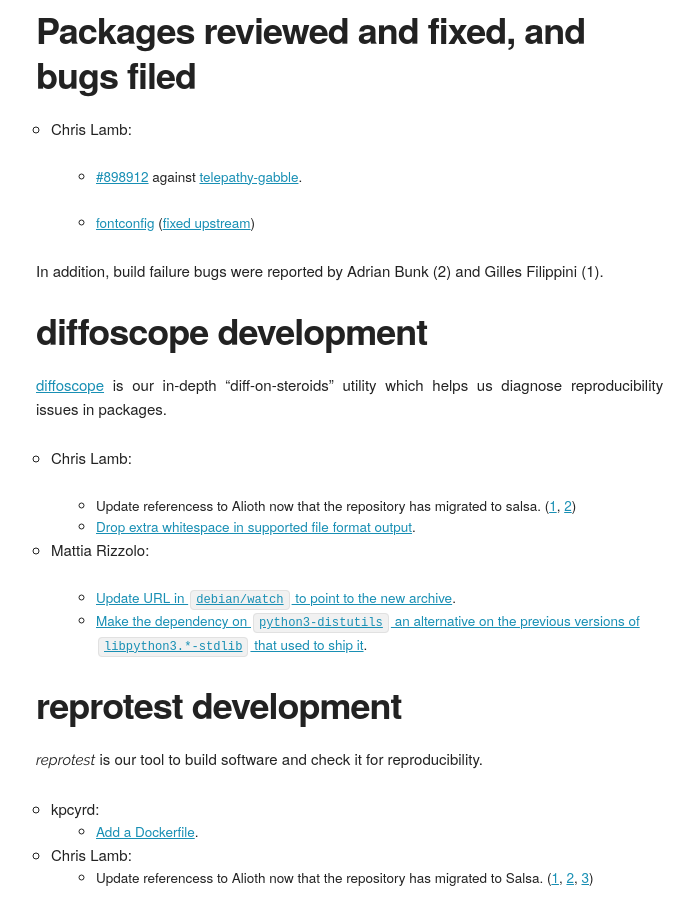
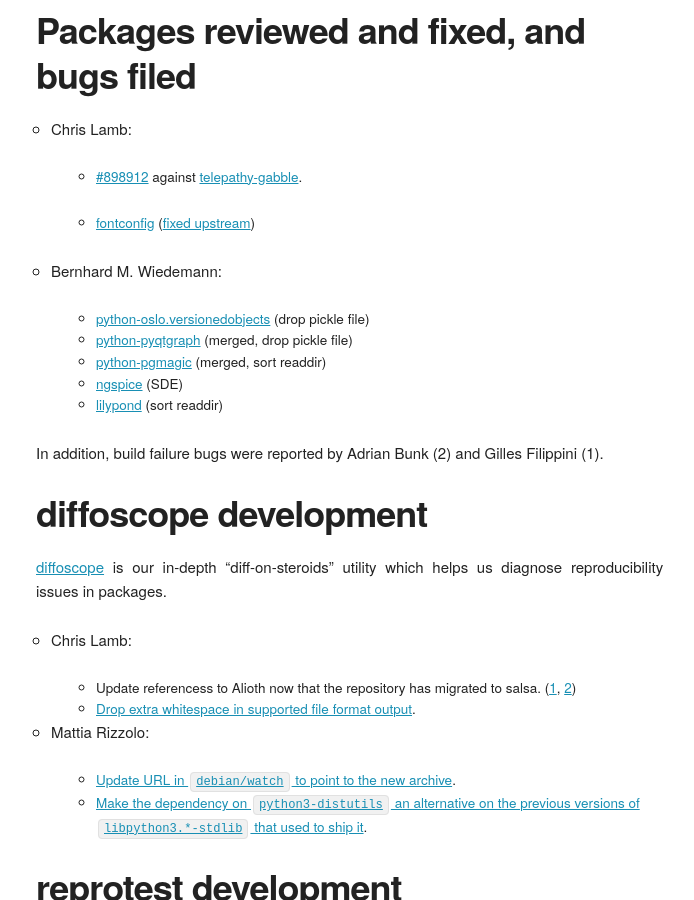
Before and after one commit to prototypefund/reproducible-website, a Jekyll site: the page built from _blog/posts/160.md, in a window 1280 px wide and 900 px high, scrolled down 1369 px. Shown: the whole window, without its empty margins (124-818 px from the left). Built offline with Jekyll 4.4.1, drawn with Linux system fonts in a browser that asks for light colours; some web fonts are replaced.

Commit message:
blog/160: +5 patches

```diff
--- a/_blog/posts/160.md
+++ b/_blog/posts/160.md
@@ -37,6 +37,13 @@
     * [#898912](https://bugs.debian.org/898912) against [telepathy-gabble](https://tracker.debian.org/pkg/telepathy-gabble).
 
     * [fontconfig](https://www.freedesktop.org/wiki/Software/fontconfig/) ([fixed upstream](https://lists.freedesktop.org/archives/fontconfig/2018-May/006287.html))
+
+* Bernhard M. Wiedemann:
+    * [python-oslo.versionedobjects](https://review.openstack.org/568815) (drop pickle file)
+    * [python-pyqtgraph](https://build.opensuse.org/request/show/610148) (merged, drop pickle file)
+    * [python-pgmagic](https://github.com/hhatto/pgmagick/pull/47) (merged, sort readdir)
+    * [ngspice](https://github.com/imr/ngspice/pull/5) (SDE)
+    * [lilypond](https://sourceforge.net/p/testlilyissues/issues/5323/) (sort readdir)
 
 In addition, build failure bugs were reported by Adrian Bunk (2) and Gilles Filippini (1).
 
```
